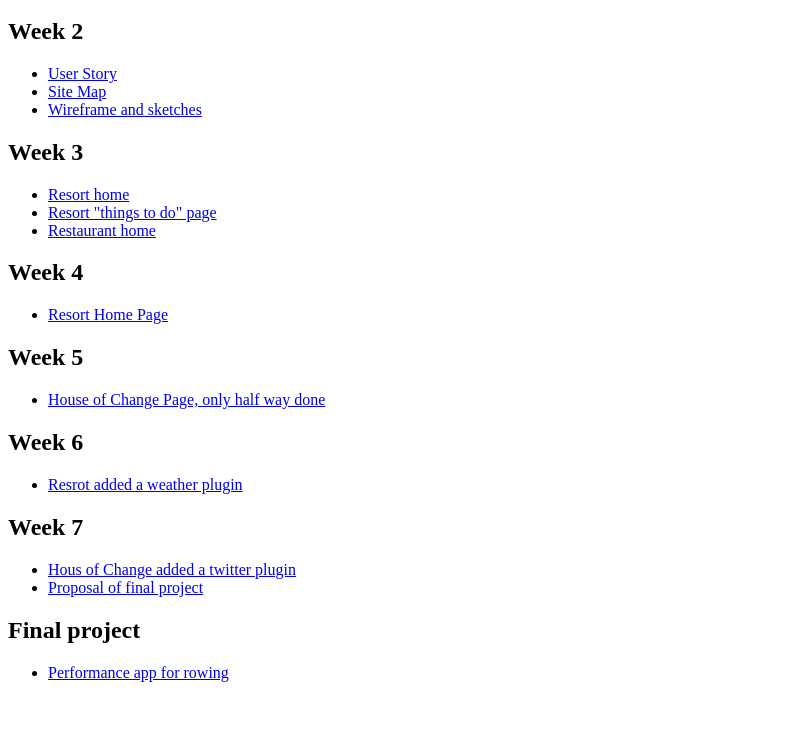
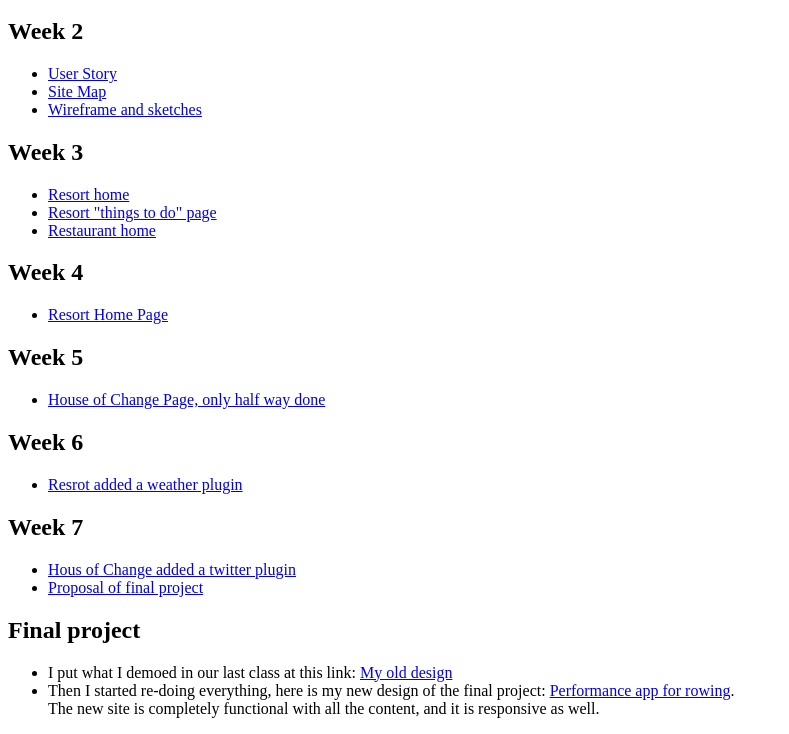
Before and after one commit to KanaEiref/kanaeiref.github.com, a plain HTML site: page index.html in a window 1280 px wide. Shown: the part 109-843 px from the top of the page, without its empty margins (0-789 px from the left). Before the commit the page ends 807 px from the top, so only its background shows below. Drawn offline with Linux system fonts and the light colour scheme.

Commit message:
update my new design

```diff
--- a/index.html
+++ b/index.html
@@ -42,7 +42,12 @@
    </ul>
     <h2>Final project</h2>
     <ul>
-     <li><a href="http://boatcoach.herokuapp.com">Performance app for rowing</a></li>
+     <li>I put what I demoed in our last class at this link:
+      <a href="http://boatcoach.herokuapp.com/oldDesign">My old design</a></li>
+     <li>Then I started re-doing everything, here is my new design of the final project:
+      <a href="http://boatcoach.herokuapp.com">Performance app for rowing</a>.
+      <br>The new site is completely functional with all the content, and it is responsive as well.
+    </li>
    </ul>
 
 </body>
```
